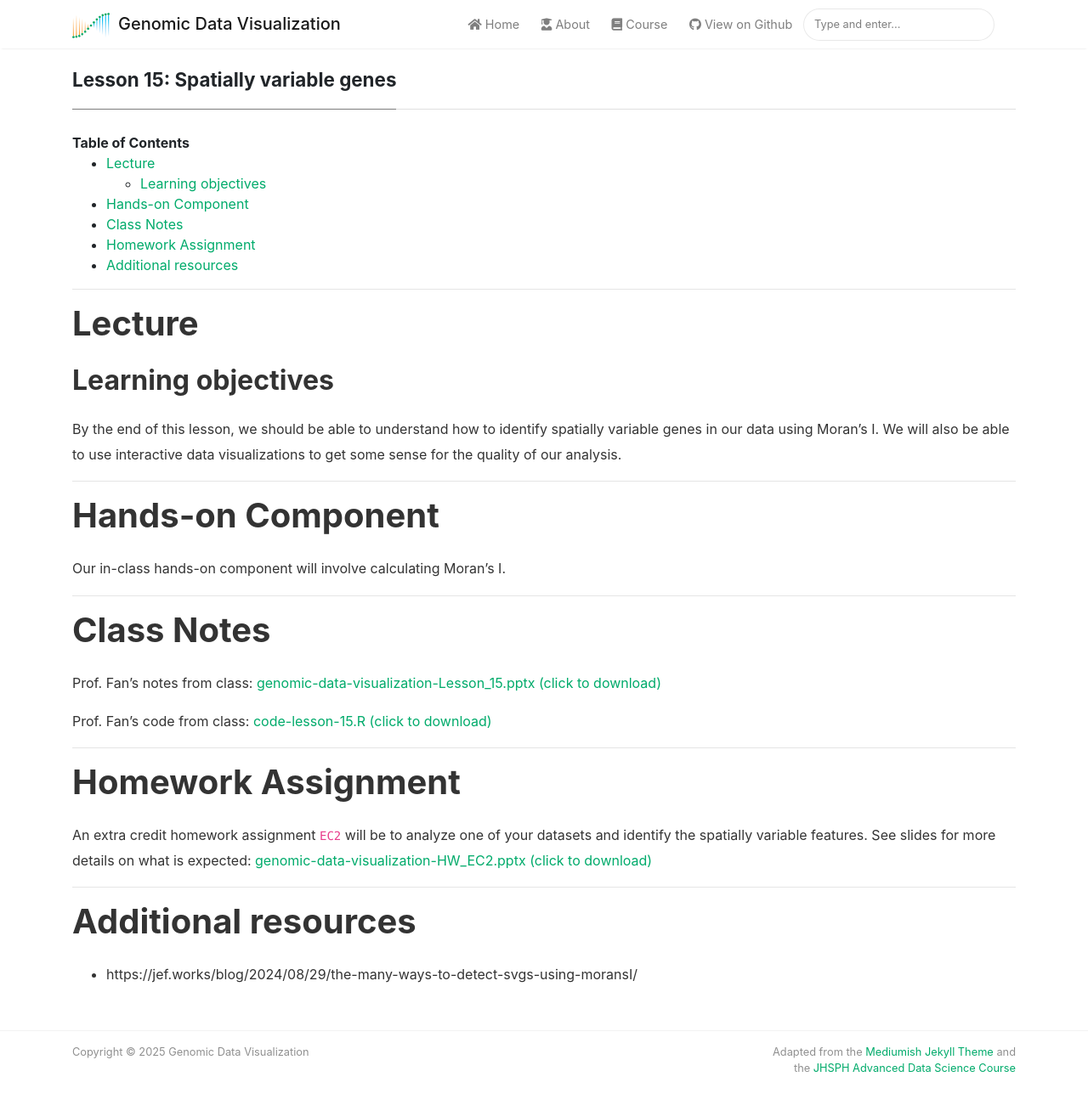
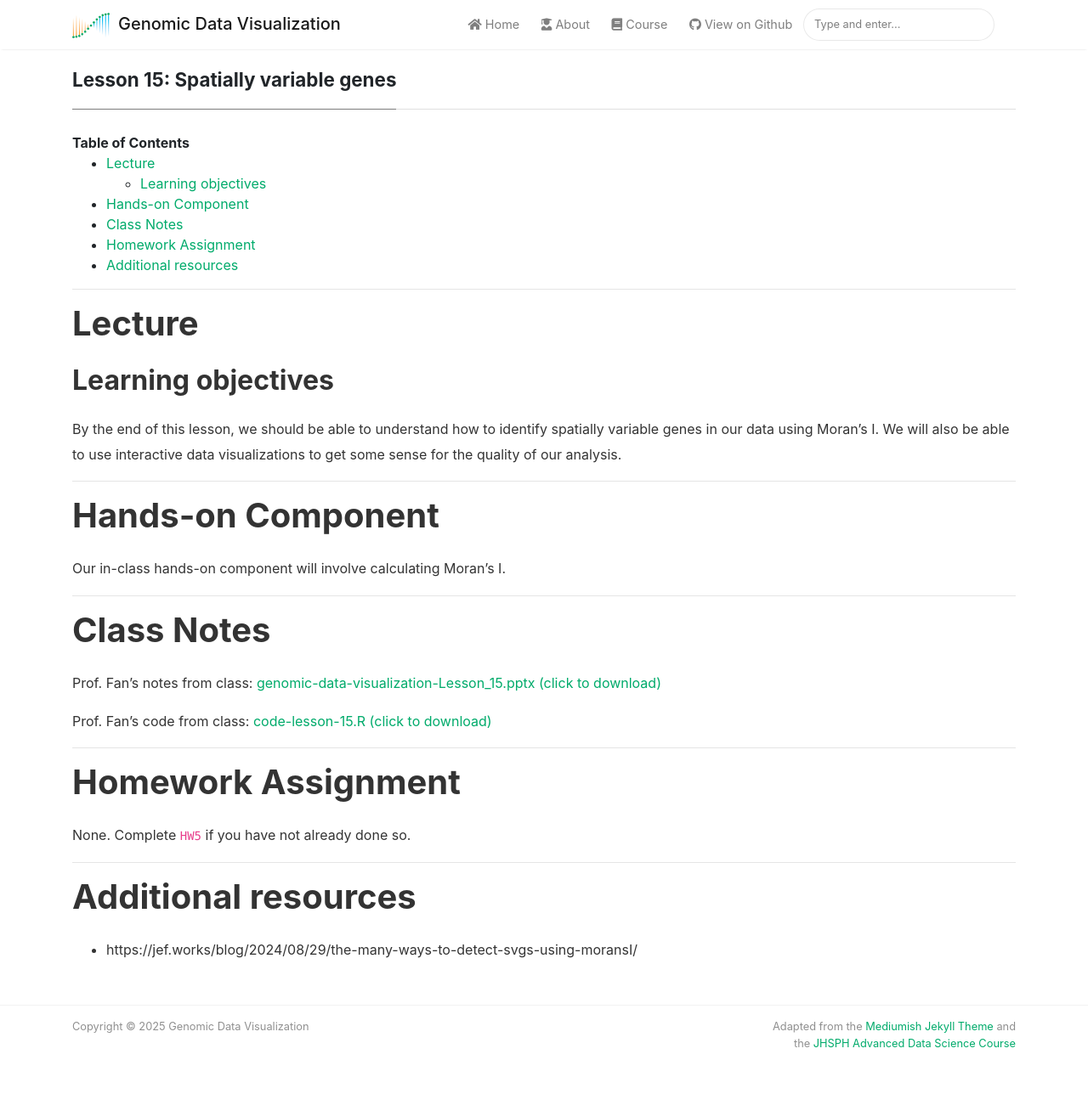
Before and after one commit to JEFworks-Lab/genomic-data-visualization-2025, a Jekyll site: the page built from _course/15-spatial-autocorrelation.md, in a window 1280 px wide and 1341 px high. Shown: the top 1301 px of the window at 85% size. Built offline with Jekyll 4.4.1, drawn with Linux system fonts in a browser that asks for light colours; nearby versions of some CDN libraries.

Commit message:
remove ec hw

```diff
--- a/_course/15-spatial-autocorrelation.md
+++ b/_course/15-spatial-autocorrelation.md
@@ -28,7 +28,7 @@ Prof. Fan’s code from class: [code-lesson-15.R (click to download)]({{ site.ba
 
 # Homework Assignment
 
-An extra credit homework assignment `EC2` will be to analyze one of your datasets and identify the spatially variable features. See slides for more details on what is expected: [genomic-data-visualization-HW_EC2.pptx (click to download)]({{ site.baseurl }}/resources/hw/genomic-data-visualization-HW_EC2.pptx)
+None. Complete `HW5` if you have not already done so.
 
 ---
 
```
